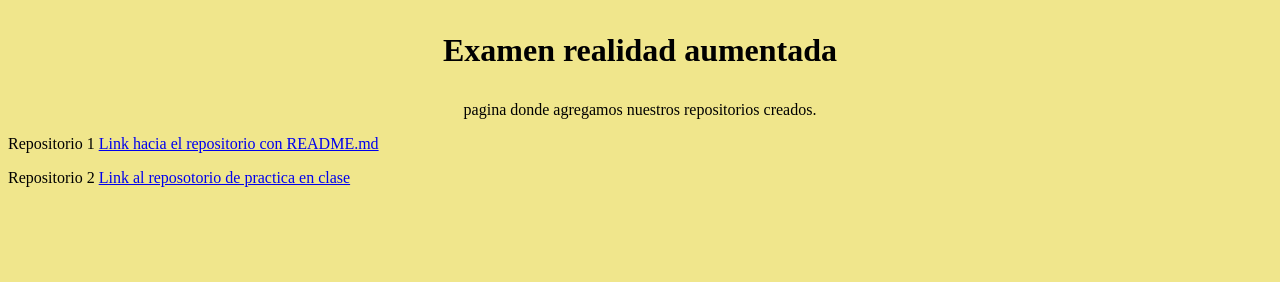
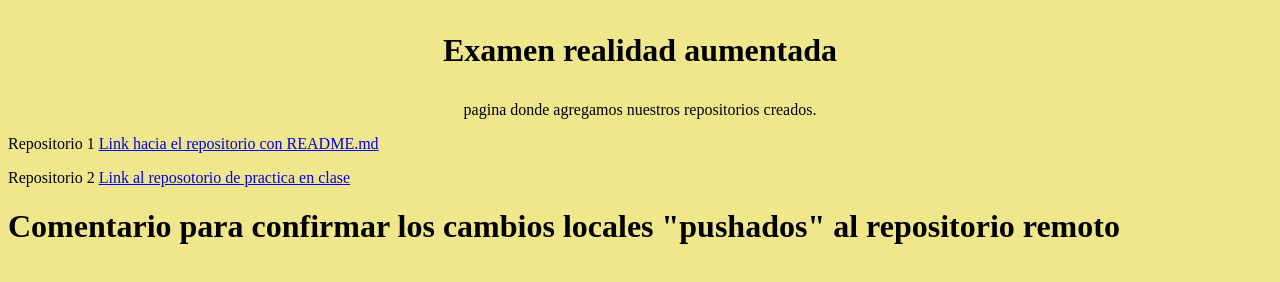
Before and after one commit to eduardopm20/ExamenParte2, a plain HTML site: page index.html in a window 1280 px wide. Drawn offline with Linux system fonts and the light colour scheme; a script that the page names is missing.

Commit message:
Commit agregado desde el repositorio local

```diff
--- a/index.html
+++ b/index.html
@@ -17,6 +17,9 @@
 
        <p>Repositorio 2 <a href="https://github.com/EduardoPmtz/Ejercicio-practica-de-GIT">Link al reposotorio de practica en clase</a></p>
 
+       <p><h1>Comentario para confirmar los cambios locales "pushados" al repositorio remoto</h1></p>
+
+
 
 </body>
 </html>
```
